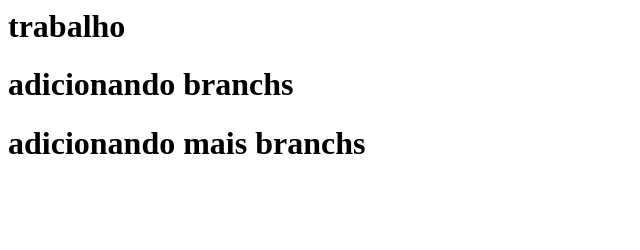
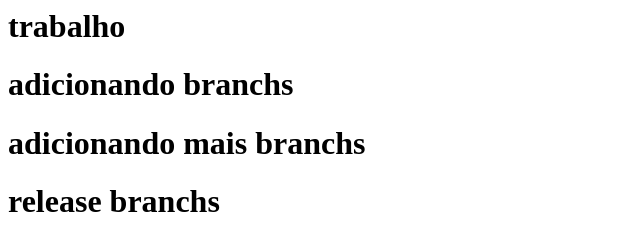
Before and after one commit to belinDEV/Trabalho-Git-Flow, a plain HTML site: page index.html in a window 1280 px wide. Shown: the whole page, without its empty margins (0-640 px from the left). Drawn offline with Linux system fonts and the light colour scheme.

Commit message:
adicionando relase

```diff
--- a/index.html
+++ b/index.html
@@ -3,3 +3,4 @@
 </h1>
 <h1>adicionando branchs</h1>
 <h1>adicionando mais branchs</h1>
+<h1>release branchs</h1>
```
